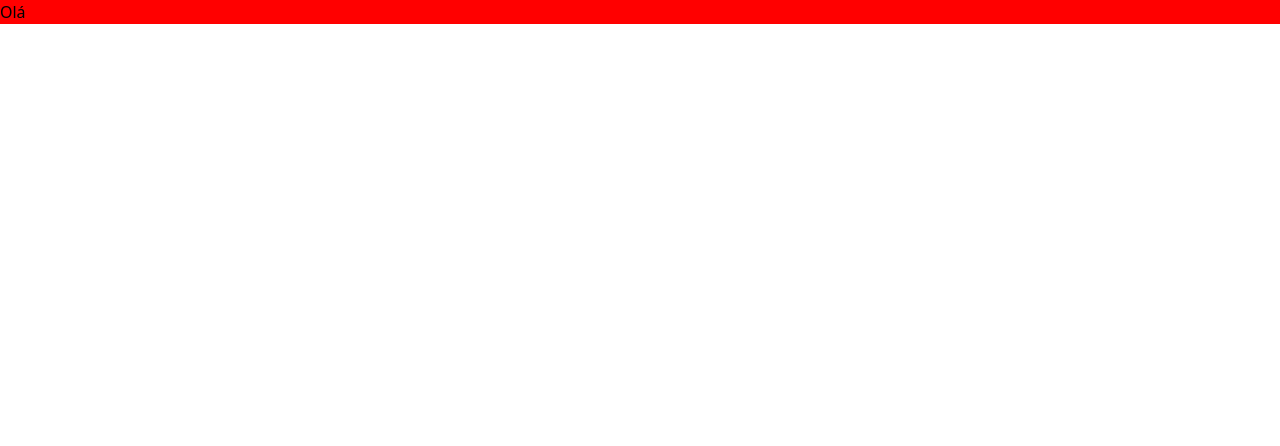
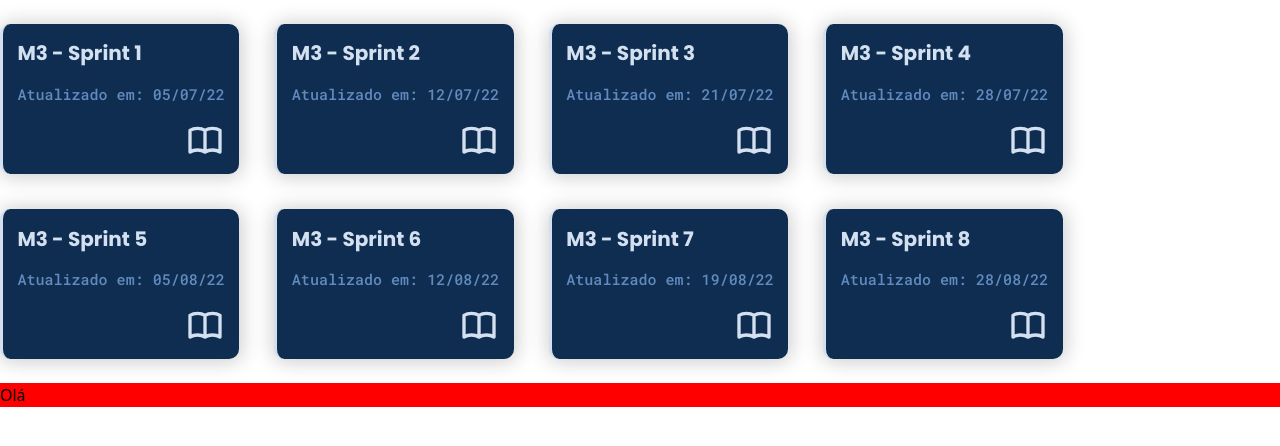
Before and after one commit to forgeTTimeTEAM/timestamp, a Next.js app: page /dashboard in a window 1280 px wide. Shown: the top 446 px of the page. Built offline with nearby package versions, Linux system fonts and the light colour scheme.

Commit message:
feat: card section created

```diff
--- /dev/null
+++ b/components/SprintsCard/index.tsx
@@ -0,0 +1,24 @@
+import { HiOutlineBookOpen } from "react-icons/hi";
+import { useRouter } from "next/router";
+import { IconContainer } from "../SprintsSection/styles";
+import { IProps } from "./interface";
+import StyledSprintsCard from "./styles";
+
+function SprintsCard({ module, sprint, date }: IProps) {
+    const router = useRouter();
+
+    return (
+        <StyledSprintsCard onClick={() => router.push(`/sprint/${sprint}`)}>
+            <h2>
+                {module} - Sprint {sprint}
+            </h2>
+            <p>Atualizado em: {date}</p>
+
+            <IconContainer>
+                <HiOutlineBookOpen size={40} />
+            </IconContainer>
+        </StyledSprintsCard>
+    );
+}
+
+export default SprintsCard;
--- /dev/null
+++ b/components/SprintsCard/interface.ts
@@ -0,0 +1,5 @@
+export interface IProps {
+    module: string;
+    sprint: number;
+    date: string;
+}
--- /dev/null
+++ b/components/SprintsCard/styles.ts
@@ -0,0 +1,35 @@
+import styled from "styled-components";
+
+const StyledSprintsCard = styled.li`
+    display: flex;
+    justify-content: center;
+    flex-direction: column;
+    gap: .9rem;
+
+    min-width: 13.75rem;
+    padding: 0.9rem;
+
+    background-color: #0f2d51;
+    border-left: 3px solid #d3e0f0;
+    box-shadow: 1px 1px 20px 2px rgba(0, 0, 0, 0.2);
+    border-radius: 10px;
+
+    cursor: pointer;
+
+    h2 {
+        font-family: Poppins;
+        font-weight: 700;
+        font-size: 1.25rem;
+        color: #d3e0f0;
+    }
+
+    p {
+        font-family: "Roboto Mono", monospace;
+        font-style: normal;
+        font-weight: 500;
+        font-size: .94rem;
+        color: #618BBE;
+    }
+`;
+
+export default StyledSprintsCard;
--- /dev/null
+++ b/components/SprintsSection/index.tsx
@@ -0,0 +1,33 @@
+import { useState } from "react";
+import SprintsCard from "../SprintsCard";
+import { StyledSection } from "./styles";
+
+function SprintsSection() {
+    const [card, setCard] = useState([
+        { module: "M3", date: "05/07/22", sprint: 1 },
+        { module: "M3", date: "12/07/22", sprint: 2 },
+        { module: "M3", date: "21/07/22", sprint: 3 },
+        { module: "M3", date: "28/07/22", sprint: 4 },
+        { module: "M3", date: "05/08/22", sprint: 5 },
+        { module: "M3", date: "12/08/22", sprint: 6 },
+        { module: "M3", date: "19/08/22", sprint: 7 },
+        { module: "M3", date: "28/08/22", sprint: 8 },
+    ]);
+
+    return (
+        <StyledSection>
+            <ul>
+                {card.map((sprint, index) => (
+                    <SprintsCard
+                        key={index}
+                        module={sprint.module}
+                        sprint={sprint.sprint}
+                        date={sprint.date}
+                    />
+                ))}
+            </ul>
+        </StyledSection>
+    );
+}
+
+export default SprintsSection;
--- /dev/null
+++ b/components/SprintsSection/styles.ts
@@ -0,0 +1,42 @@
+import styled from "styled-components";
+
+const StyledSection = styled.section`
+    display: flex;
+    align-items: center;
+    justify-content: center;
+
+    margin: 1.5rem 0;
+
+    width: 85%;
+
+    ul {
+        display: flex;
+        align-items: center;
+        flex-wrap: wrap;
+        gap: 2.2rem;
+
+        @media screen and (max-width: 1024px) {
+            flex-wrap: nowrap;
+            overflow-x: auto;
+            padding: 1rem;
+
+            ::-webkit-scrollbar {
+                width: 6px;
+                height: 6px;
+            }
+
+            ::-webkit-scrollbar-thumb {
+                background: #96a0b9;
+                border-radius: 50px;
+            }
+        }
+    }
+`;
+
+const IconContainer = styled.div`
+    display: flex;
+    justify-content: flex-end;
+    color: #d3e0f0;
+`;
+
+export { StyledSection, IconContainer };
--- a/pages/dashboard.tsx
+++ b/pages/dashboard.tsx
@@ -1,11 +1,13 @@
 import SearchResultsContainer from "../components/SearchResultsContainer";
+import SprintsSection from "../components/SprintsSection";
 
 function Dashboard() {
-  return (
-    <>
-      <SearchResultsContainer />
-    </>
-  );
+    return (
+        <>
+            <SprintsSection />
+            <SearchResultsContainer />
+        </>
+    );
 }
 
 export default Dashboard;
```
